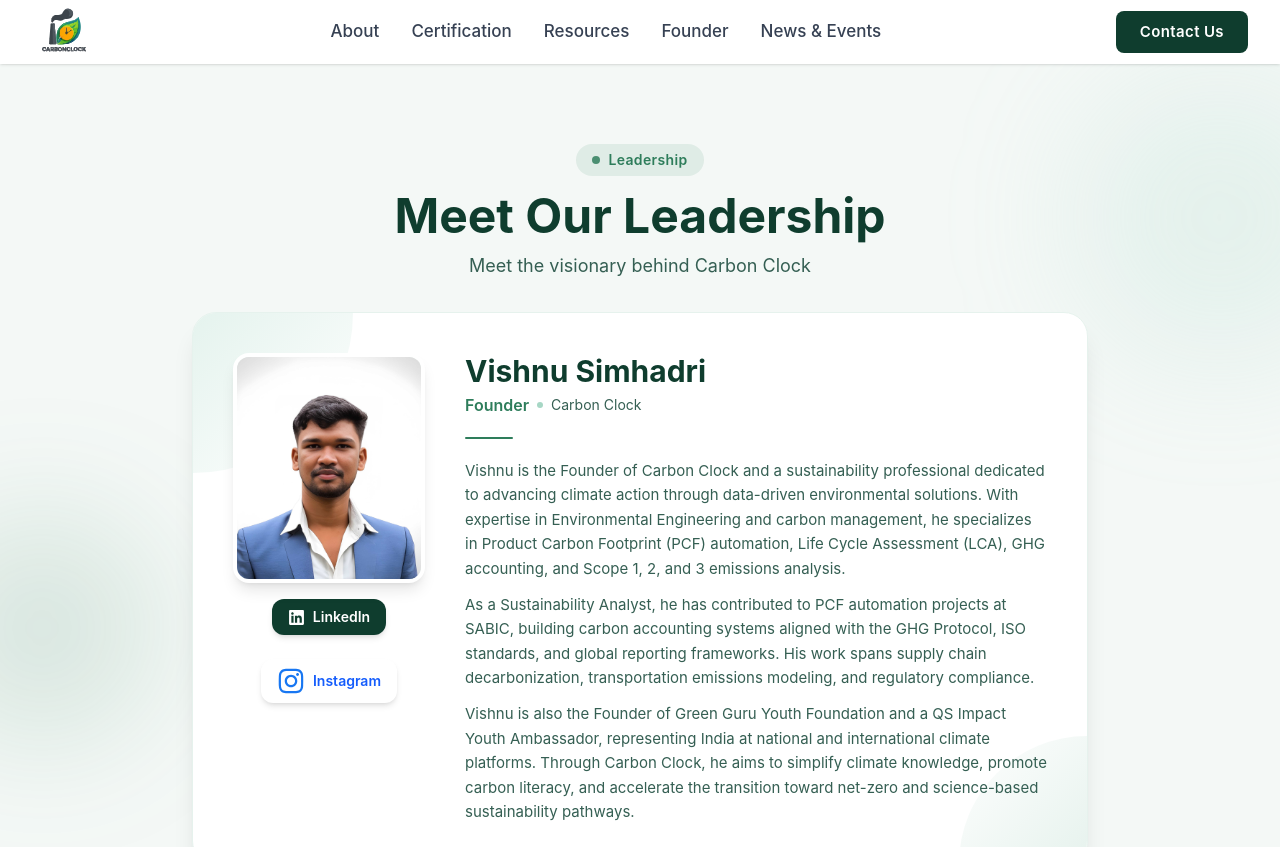
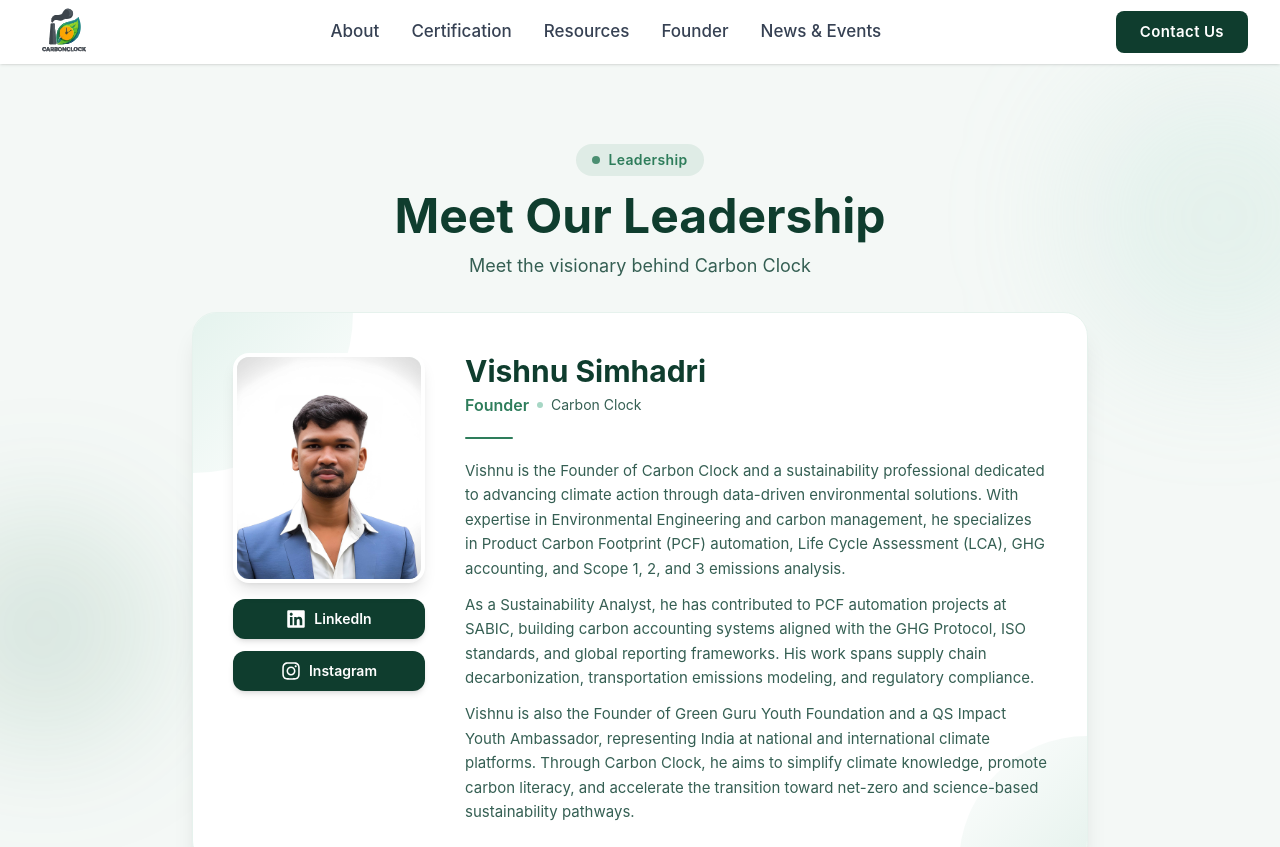
Before and after one commit to carbonclock/Carbon_clock, a Next.js app: page /founder in a window 1280 px wide. Shown: the top 847 px of the page. Built offline with nearby package versions, Linux system fonts and the light colour scheme.

Commit message:
founder section

```diff
--- a/app/founder/page.js
+++ b/app/founder/page.js
@@ -81,28 +81,38 @@ export default function Founder() {
                 />
               </motion.div>
 
-              {/* LinkedIn below image */}
-              <motion.div whileHover={{ scale: 1.1, y: -2 }} transition={{ duration: 0.2 }}>
+              {/* Social buttons — row on mobile, column on md+ */}
+              <div className="flex flex-row md:flex-col gap-3 w-full">
+                <motion.div
+                  whileHover={{ scale: 1.07, y: -2 }}
+                  transition={{ duration: 0.2 }}
+                  className="flex-1 md:flex-none"
+                >
                   <Link
                     href="https://www.linkedin.com/in/vishnu-simhadri-87935323a/"
                     target="_blank"
-                  className="flex items-center gap-2 px-4 py-2 bg-[#0F3D2E] text-white text-sm font-semibold rounded-xl hover:bg-[#2E7D5B] transition-colors shadow-md"
+                    className="flex items-center justify-center gap-2 w-full px-4 py-2.5 bg-[#0F3D2E] text-white text-sm font-semibold rounded-xl hover:bg-[#2E7D5B] transition-colors shadow-md"
                   >
-                  <FaLinkedin size={17} />
+                    <FaLinkedin className="w-5 h-5 shrink-0" />
                     LinkedIn
                   </Link>
                 </motion.div>
-              {/* Instagram below LinkedIn */}
-              <motion.div whileHover={{ scale: 1.1, y: -2 }} transition={{ duration: 0.2 }}>
+
+                <motion.div
+                  whileHover={{ scale: 1.07, y: -2 }}
+                  transition={{ duration: 0.2 }}
+                  className="flex-1 md:flex-none"
+                >
                   <Link
                     href="https://www.instagram.com/vishhhhnnuuuu/"
                     target="_blank"
-                  className="flex items-center gap-2 px-4 py-2 bg-white text-blue-600 text-sm font-semibold rounded-xl hover:bg-blue-50 transition-colors shadow-md mt-2"
+                    className="flex items-center justify-center gap-2 w-full px-4 py-2.5 bg-[#0F3D2E] text-white text-sm font-semibold rounded-xl hover:bg-[#2E7D5B] transition-colors shadow-md"
                   >
-                  <FaInstagram className="w-6 h-6 md:w-7 md:h-7" color="#1877F2" />
+                    <FaInstagram className="w-5 h-5 shrink-0" />
                     Instagram
                   </Link>
                 </motion.div>
+              </div>
             </div>
 
             {/* ── Right: Content ── */}
--- a/app/knowledge-hub/page.js
+++ b/app/knowledge-hub/page.js
@@ -92,12 +92,6 @@ const KnowledgeHubPage = () => {
             Explore Full{" "}
             <span className="relative inline-block">
               <span className="relative z-10 text-[#2E7D5B]">Knowledge Hub</span>
-              <motion.span
-                initial={{ scaleX: 0 }}
-                animate={{ scaleX: 1 }}
-                transition={{ delay: 0.5, duration: 0.5, ease: "easeOut" }}
-                className="absolute bottom-1 left-0 w-full h-0.75 bg-[#2E7D5B]/40 origin-left rounded-full"
-              />
             </span>
           </h1>
         </FadeUp>
@@ -210,7 +204,7 @@ const KnowledgeHubPage = () => {
               <div className="relative bg-white rounded-3xl shadow-2xl overflow-hidden border border-[#A7D7C5]/60">
 
                 {/* Top accent gradient bar */}
-                <div className="h-1.5 w-full bg-gradient-to-r from-[#2E7D5B] via-[#A7D7C5] to-[#2E7D5B]" />
+                <div className="h-1.5 w-full bg-linear-to-r from-[#2E7D5B] via-[#A7D7C5] to-[#2E7D5B]" />
 
                 {/* Inner content */}
                 <div className="p-8">
@@ -241,7 +235,7 @@ const KnowledgeHubPage = () => {
                       whileHover={{ scale: 1.12, rotate: 90 }}
                       whileTap={{ scale: 0.9 }}
                       transition={{ duration: 0.2 }}
-                      className="flex-shrink-0 w-8 h-8 rounded-full bg-[#F4F8F6] hover:bg-[#E6F2ED] border border-[#A7D7C5]/50 flex items-center justify-center text-[#2E7D5B] transition-colors"
+                      className="shrink-0 w-8 h-8 rounded-full bg-[#F4F8F6] hover:bg-[#E6F2ED] border border-[#A7D7C5]/50 flex items-center justify-center text-[#2E7D5B] transition-colors"
                       aria-label="Close"
                     >
                       <svg className="w-4 h-4" fill="none" viewBox="0 0 24 24" stroke="currentColor" strokeWidth={2.5}>
@@ -255,7 +249,7 @@ const KnowledgeHubPage = () => {
                     initial={{ scaleX: 0 }}
                     animate={{ scaleX: 1 }}
                     transition={{ delay: 0.22, duration: 0.4, ease: "easeOut" }}
-                    className="h-px bg-gradient-to-r from-[#A7D7C5] to-transparent mb-5 origin-left"
+                    className="h-px bg-linear-to-r from-[#A7D7C5] to-transparent mb-5 origin-left"
                   />
 
                   {/* Detail paragraph */}
--- a/app/resources/page.js
+++ b/app/resources/page.js
@@ -104,17 +104,10 @@ const KnowledgePreview = () => {
           </FadeUp>
 
           <FadeUp delay={0.1}>
-            <h2 className="text-4xl md:text-5xl font-bold text-[#0F3D2E] leading-tight">
-              Sustainability{" "}
+            <h2 className="text-4xl md:text-5xl font-bold leading-tight">
+
               <span className="relative inline-block">
-                <span className="relative z-10 text-[#2E7D5B]">Knowledge Hub</span>
-                <motion.span
-                  initial={{ scaleX: 0 }}
-                  whileInView={{ scaleX: 1 }}
-                  viewport={{ once: true }}
-                  transition={{ delay: 0.4, duration: 0.5, ease: "easeOut" }}
-                  className="absolute bottom-1 left-0 w-full h-0.75 bg-[#2E7D5B]/40 origin-left rounded-full"
-                />
+                <span className="relative z-10 text-[#0F3D2E] ">Knowledge Hub</span>
               </span>
             </h2>
           </FadeUp>
@@ -241,7 +234,7 @@ const KnowledgePreview = () => {
               <div className="relative bg-white rounded-3xl shadow-2xl overflow-hidden border border-[#A7D7C5]/60">
 
                 {/* Top accent gradient bar */}
-                <div className="h-1.5 w-full bg-gradient-to-r from-[#2E7D5B] via-[#A7D7C5] to-[#2E7D5B]" />
+                <div className="h-1.5 w-full bg-linear-to-r from-[#2E7D5B] via-[#A7D7C5] to-[#2E7D5B]" />
 
                 {/* Inner content */}
                 <div className="p-8">
@@ -272,7 +265,7 @@ const KnowledgePreview = () => {
                       whileHover={{ scale: 1.12, rotate: 90 }}
                       whileTap={{ scale: 0.9 }}
                       transition={{ duration: 0.2 }}
-                      className="flex-shrink-0 w-8 h-8 rounded-full bg-[#F4F8F6] hover:bg-[#E6F2ED] border border-[#A7D7C5]/50 flex items-center justify-center text-[#2E7D5B] transition-colors"
+                      className="shrink-0 w-8 h-8 rounded-full bg-[#F4F8F6] hover:bg-[#E6F2ED] border border-[#A7D7C5]/50 flex items-center justify-center text-[#2E7D5B] transition-colors"
                       aria-label="Close"
                     >
                       <svg className="w-4 h-4" fill="none" viewBox="0 0 24 24" stroke="currentColor" strokeWidth={2.5}>
@@ -286,7 +279,7 @@ const KnowledgePreview = () => {
                     initial={{ scaleX: 0 }}
                     animate={{ scaleX: 1 }}
                     transition={{ delay: 0.22, duration: 0.4, ease: "easeOut" }}
-                    className="h-px bg-gradient-to-r from-[#A7D7C5] to-transparent mb-5 origin-left"
+                    className="h-px bg-linear-to-r from-[#A7D7C5] to-transparent mb-5 origin-left"
                   />
 
                   {/* Detail paragraph */}
--- a/components/Faqques.jsx
+++ b/components/Faqques.jsx
@@ -79,13 +79,13 @@ const FAQItem = ({ item, index, isOpen, onToggle }) => {
           transition={{ delay: 0.2 + index * 0.06, duration: 0.45 }}
           className={`absolute top-0 left-0 right-0 h-0.5 origin-left rounded-t-2xl transition-all duration-300 ${
             isOpen
-              ? "bg-gradient-to-r from-[#2E7D5B] via-[#A7D7C5] to-[#2E7D5B]"
-              : "bg-gradient-to-r from-[#2E7D5B] to-[#A7D7C5]"
+              ? "bg-linear-to-r from-[#2E7D5B] via-[#A7D7C5] to-[#2E7D5B]"
+              : "bg-linear-to-r from-[#2E7D5B] to-[#A7D7C5]"
           }`}
         />
 
         {/* Hover bloom */}
-        <div className="absolute inset-0 bg-gradient-to-br from-[#E6F2ED]/40 to-transparent opacity-0 hover:opacity-100 transition-opacity duration-300 rounded-2xl pointer-events-none" />
+        <div className="absolute inset-0 bg-linear-to-br from-[#E6F2ED]/40 to-transparent opacity-0 hover:opacity-100 transition-opacity duration-300 rounded-2xl pointer-events-none" />
 
         {/* Question button */}
         <button
@@ -106,7 +106,7 @@ const FAQItem = ({ item, index, isOpen, onToggle }) => {
           <motion.span
             animate={{ rotate: isOpen ? 180 : 0 }}
             transition={{ duration: 0.3, ease: "easeInOut" }}
-            className={`flex-shrink-0 w-7 h-7 md:w-8 md:h-8 rounded-full flex items-center justify-center transition-colors duration-300 ${
+            className={`shrink-0 w-7 h-7 md:w-8 md:h-8 rounded-full flex items-center justify-center transition-colors duration-300 ${
               isOpen
                 ? "bg-[#2E7D5B] text-white"
                 : "bg-[#F4F8F6] text-[#2E7D5B] hover:bg-[#E6F2ED]"
@@ -140,7 +140,7 @@ const FAQItem = ({ item, index, isOpen, onToggle }) => {
                 animate={{ scaleX: 1 }}
                 exit={{ scaleX: 0 }}
                 transition={{ duration: 0.3 }}
-                className="mx-5 md:mx-6 h-px bg-gradient-to-r from-[#A7D7C5] to-transparent origin-left"
+                className="mx-5 md:mx-6 h-px bg-linear-to-r from-[#A7D7C5] to-transparent origin-left"
               />
               <motion.div
                 initial={{ y: -8, opacity: 0 }}
@@ -150,7 +150,7 @@ const FAQItem = ({ item, index, isOpen, onToggle }) => {
                 className="relative z-10 px-5 md:px-6 pt-4 pb-6"
               >
                 <div className="flex gap-3 md:gap-4">
-                  <div className="flex-shrink-0 w-0.5 bg-gradient-to-b from-[#2E7D5B] to-[#A7D7C5] rounded-full self-stretch" />
+                  <div className="shrink-0 w-0.5 bg-linear-to-b from-[#2E7D5B] to-[#A7D7C5] rounded-full self-stretch" />
                   <p className="text-[#355F53] text-sm md:text-[15px] leading-relaxed">
                     {item.answer}
                   </p>
```
Lines whose indentation alone changed are shown as unchanged.
